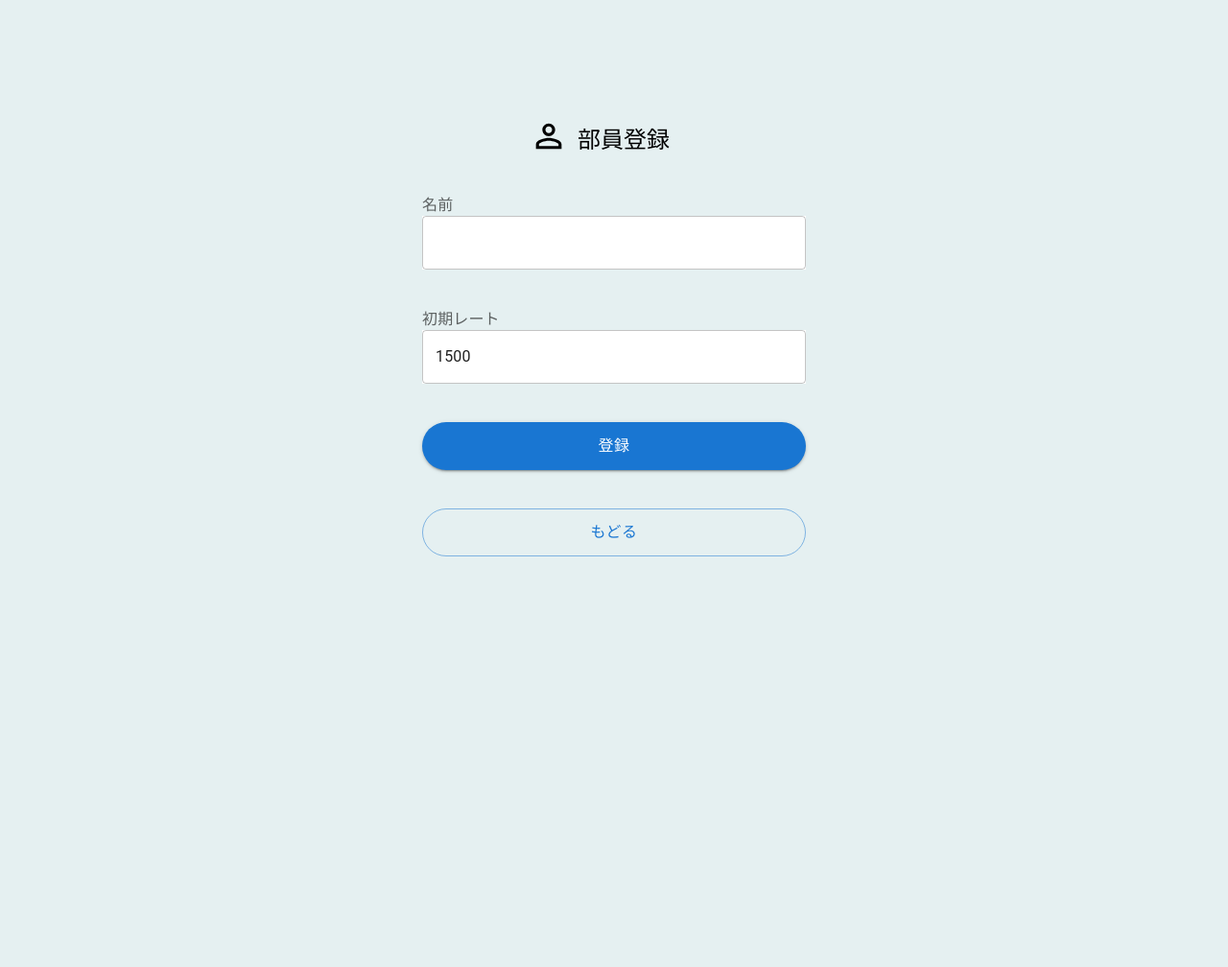
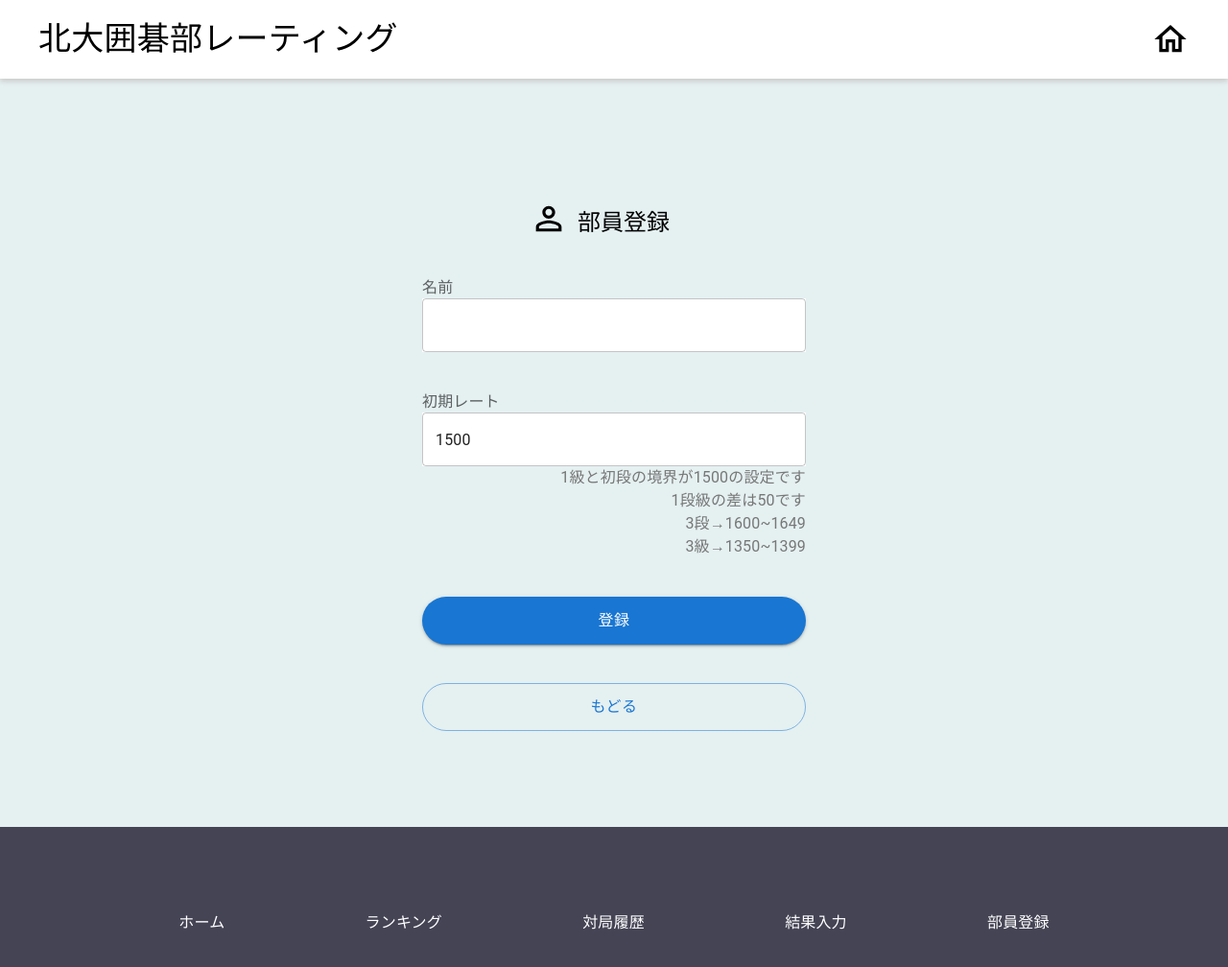
Before and after one commit to usatyo/rating, a Next.js app: page /post/user in a window 1280 px wide. Shown: the top 1008 px of the page at 96% size. Before the commit the page ends 800 px from the top, so only its background shows below. Built offline with nearby package versions, Linux system fonts and the light colour scheme.

Commit message:
add header and footer

```diff
--- /dev/null
+++ b/components/footer.tsx
@@ -0,0 +1,52 @@
+import { Stack, SxProps, Typography, useMediaQuery } from "@mui/material";
+import Link from "next/link";
+import { ReactElement } from "react";
+import { BORDER } from "../constants/constants";
+
+const Footer = (): ReactElement => {
+  const lg: boolean = useMediaQuery(BORDER)
+
+  const text: SxProps = {
+    "&:hover": {
+      color: "#999"
+    }
+  }
+
+  return (
+    <Stack
+      sx={{
+        position: "absolute",
+        left: "0",
+        marginTop: "100px",
+        width: "100vw",
+        height: "200px",
+        paddingY: "40px",
+        paddingX: "40px",
+        backgroundColor: "#445",
+        color: "white",
+        zIndex: "1",
+      }}
+      direction={lg ? "row" : "column"}
+      alignItems={lg ? "center" : "left"}
+      justifyContent="space-evenly"
+    >
+      <Link href="/home">
+        <Typography variant="body1" sx={text}>ホーム</Typography>
+      </Link>
+      <Link href="/ranking">
+        <Typography variant="body1" sx={text}>ランキング</Typography>
+      </Link>
+      <Link href="/history">
+        <Typography variant="body1" sx={text}>対局履歴</Typography>
+      </Link>
+      <Link href="/post/result">
+        <Typography variant="body1" sx={text}>結果入力</Typography>
+      </Link>
+      <Link href="/post/user">
+        <Typography variant="body1" sx={text}>部員登録</Typography>
+      </Link>
+    </Stack>
+  )
+}
+
+export default Footer
--- /dev/null
+++ b/components/header.tsx
@@ -0,0 +1,47 @@
+import HomeOutlinedIcon from '@mui/icons-material/HomeOutlined'
+import { Box, Stack, SxProps, Typography } from "@mui/material";
+import Link from "next/link";
+import { ReactElement } from "react";
+
+const tiltleSx: SxProps = {
+  display: "inline-block",
+  fontFamily: "serif",
+}
+
+const Header = (): ReactElement => {
+  return (
+    <Stack
+      sx={{
+        position: "fixed",
+        left: "0",
+        top: "0",
+        width: "100vw",
+        zIndex: "1",
+        padding: "20px 40px",
+        backgroundColor: "white",
+        boxShadow: "0 3px 5px #CCC",
+      }}
+      direction="row"
+      justifyContent="space-between"
+      alignItems="center"
+    >
+      <Box>
+        <Typography variant="h4" sx={tiltleSx}>北大囲碁部</Typography>
+        <Typography variant="h4" sx={tiltleSx}>レーティング</Typography>
+      </Box>
+      <Link href="/home">
+        <HomeOutlinedIcon
+          sx={{
+            width: '40px',
+            height: '40px',
+            "&:hover": {
+              color: '#666'
+            }
+          }}
+        />
+      </Link>
+    </Stack>
+  )
+}
+
+export default Header
--- /dev/null
+++ b/components/layout.tsx
@@ -0,0 +1,19 @@
+import { ReactElement } from "react";
+import Footer from "./footer";
+import Header from "./header";
+
+type Props = {
+  readonly children?: ReactElement
+}
+
+const Layout = (props: Props): ReactElement => {
+  return (
+    <>
+      <Header />
+      {props.children}
+      <Footer />
+    </>
+  )
+}
+
+export default Layout
--- a/constants/constants.ts
+++ b/constants/constants.ts
@@ -21,3 +21,26 @@ export const BORDER: string = '(min-width:577px)'
 export const DATA_HEADER: string[] = ['黒番', '白番', '手合い', '結果', '日付']
 
 export const USER_HEADER: string[] = ['順位', '名前', 'レート']
+
+export const RANK: string[] = [
+  '10級〜',
+  '9級',
+  '8級',
+  '7級',
+  '6級',
+  '5級',
+  '4級',
+  '3級',
+  '2級',
+  '1級',
+  '初段',
+  '二段',
+  '三段',
+  '四段',
+  '五段',
+  '六段',
+  '七段',
+  '八段',
+  '九段',
+  '名人',
+]
--- a/pages/_app.tsx
+++ b/pages/_app.tsx
@@ -2,6 +2,7 @@ import '../styles/globals.css'
 import { createTheme, ThemeProvider } from '@mui/material'
 import type { AppProps } from 'next/app'
 import Seo from '../components/seo'
+import Layout from '../components/layout'
 
 const theme = createTheme({
   breakpoints: {
@@ -19,7 +20,9 @@ function MyApp({ Component, pageProps }: AppProps) {
   return (
     <ThemeProvider theme={theme}>
       <Seo />
-      <Component {...pageProps} />
+      <Layout>
+        <Component {...pageProps} />
+      </Layout>
     </ThemeProvider>
   )
 }
--- a/pages/post/user.tsx
+++ b/pages/post/user.tsx
@@ -2,22 +2,23 @@ import PersonOutlineOutlinedIcon from '@mui/icons-material/PersonOutlineOutlined
 import {
   Alert,
   Backdrop,
-  Button,
   CircularProgress,
   Snackbar,
   Stack,
-  TextField,
+  Typography,
+  useMediaQuery,
 } from '@mui/material'
 import { NextPage } from 'next'
-import { useState } from 'react'
 import InputField from '../../components/inputField'
 import MainButton from '../../components/mainButton'
 import ReturnButton from '../../components/returnButton'
 import TitleText from '../../components/titleText'
+import { BORDER } from '../../constants/constants'
 import usePostUsers from '../../hooks/usePostUsers'
 
 const PostUser: NextPage = () => {
   const [data, open, errMes, loading, setOpen, handleClick, handleChange] = usePostUsers()
+  const lg: boolean = useMediaQuery(BORDER)
 
   return (
     <>
@@ -26,6 +27,10 @@ const PostUser: NextPage = () => {
           <PersonOutlineOutlinedIcon sx={{ width: '40px', height: '40px' }} />
         </TitleText>
         <InputField label='名前' value={data.name} name='name' handle={handleChange} />
+        <Stack
+          sx={{ width: lg ? '400px' : '100%', color: "#777" }}
+          alignItems="end"
+        >
           <InputField
             label='初期レート'
             value={String(data.rate ? data.rate : undefined)}
@@ -33,6 +38,11 @@ const PostUser: NextPage = () => {
             handle={handleChange}
             type='number'
           />
+          <Typography>1級と初段の境界が1500の設定です</Typography>
+          <Typography>1段級の差は50です</Typography>
+          <Typography>3段&rarr;1600~1649</Typography>
+          <Typography>3級&rarr;1350~1399</Typography>
+        </Stack>
         <MainButton text='登録' handle={handleClick} />
         <ReturnButton />
       </Stack>
--- a/styles/globals.css
+++ b/styles/globals.css
@@ -1,6 +1,5 @@
-html,
-body {
-  padding: 5%;
+html {
+  padding: 200px 5% 200px 5%;
   margin: 0;
   font-family: -apple-system, BlinkMacSystemFont, Segoe UI, Roboto, Oxygen,
     Ubuntu, Cantarell, Fira Sans, Droid Sans, Helvetica Neue, sans-serif;
```
Also changed, not shown: hooks/useUsers.ts (+6 -1 lines), utils/util.ts (+7 -1 lines). Lines whose indentation alone changed are shown as unchanged.
